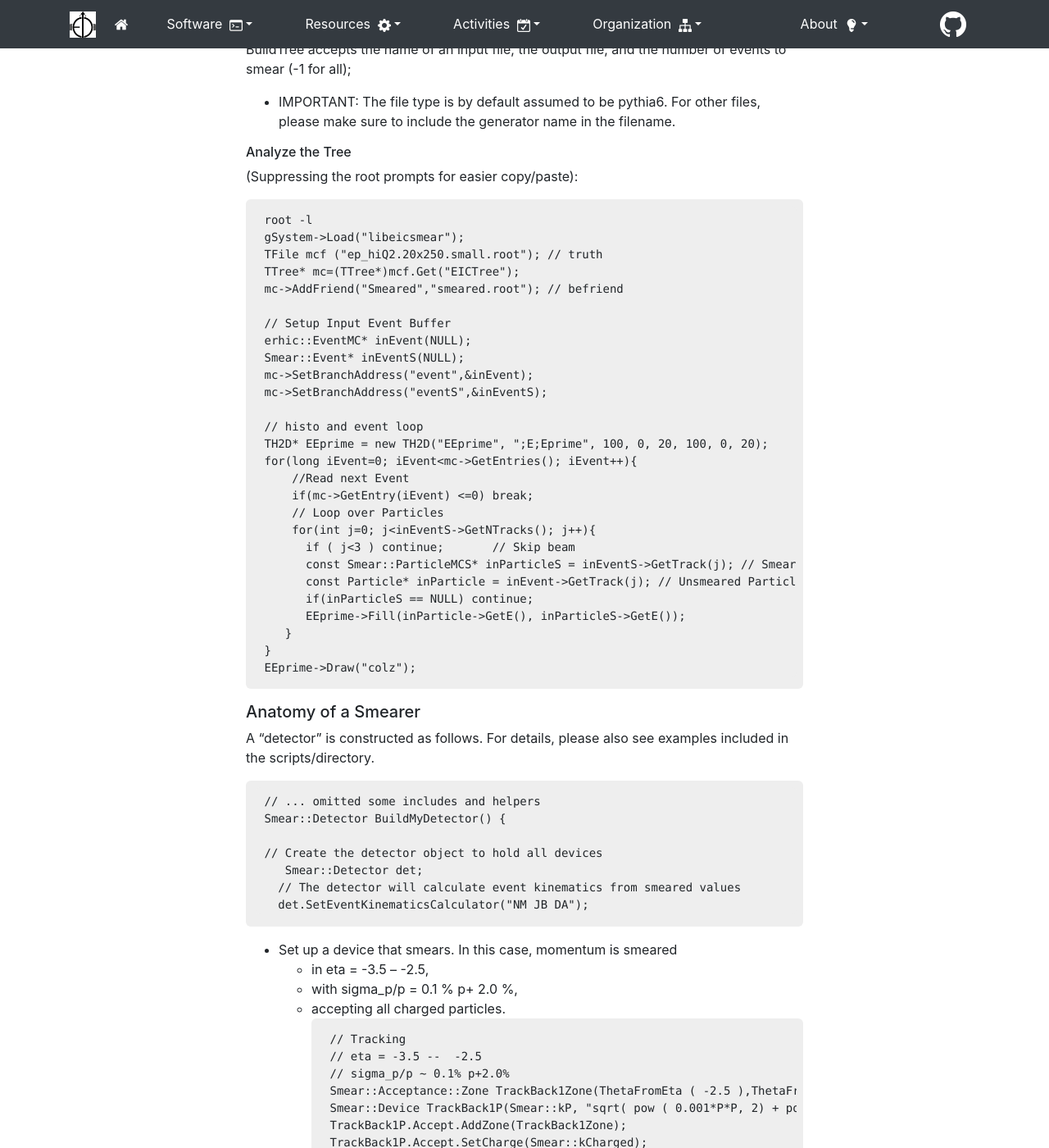
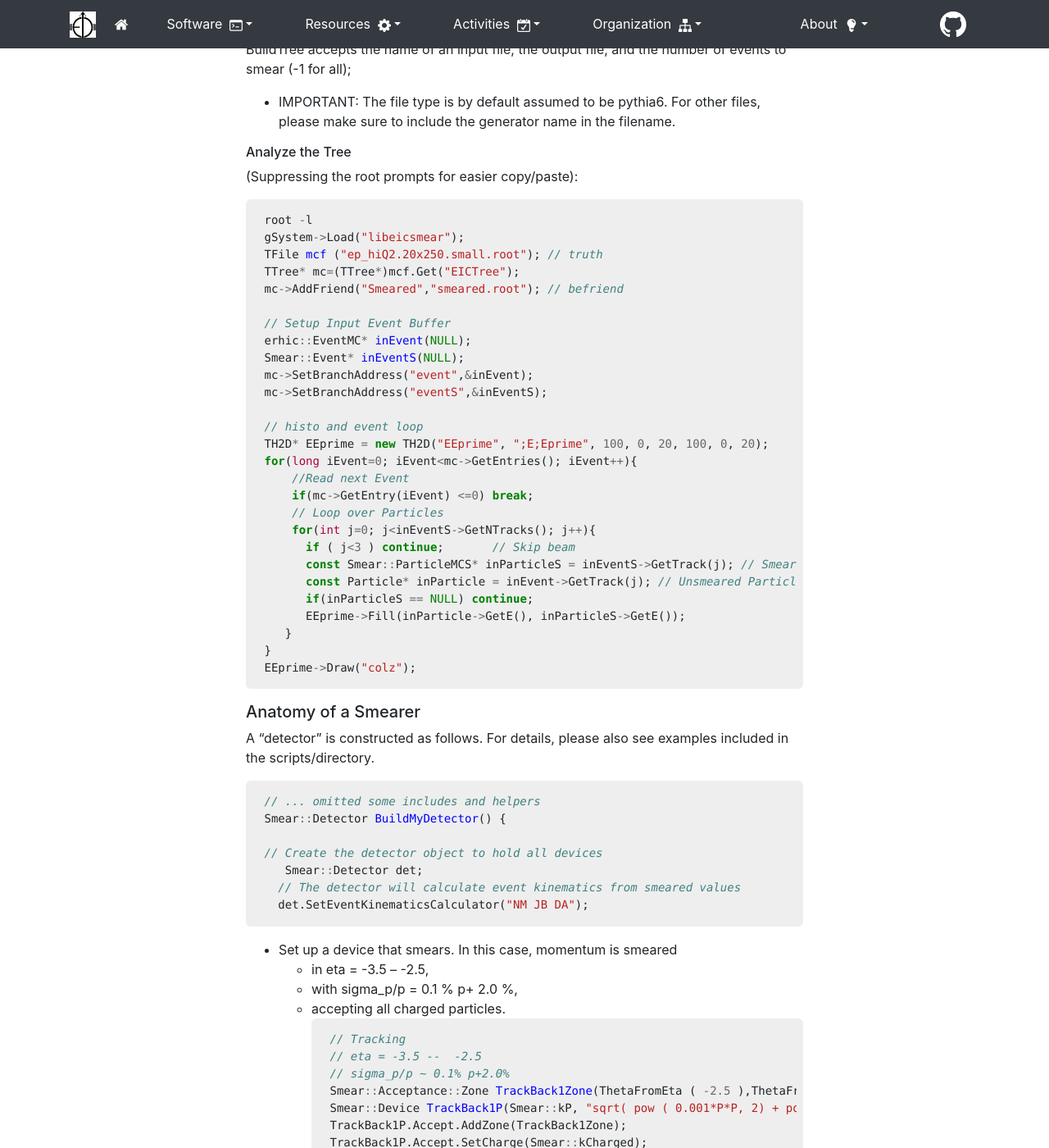
Before and after one commit to kkauder/eic.github.io, a Jekyll site: the page built from _software/eicsmear.md, in a window 1280 px wide and 1400 px high, scrolled down 5033 px. Shown: the whole window at 82% size. Built offline with Jekyll 4.4.1, drawn with Linux system fonts in a browser that asks for light colours; nearby versions of some CDN libraries; some of the changed text lies outside the part shown.

Commit message:
Added styling to eic smear

````diff
--- a/_software/eicsmear.md
+++ b/_software/eicsmear.md
@@ -47,7 +47,7 @@ Most of these are currently hosted at https://gitlab.com/eic/mceg.
 Please see the associated documentation for further information on
 individual generators.
 Creation will typically be of the form
-```
+```bash
 pythiaeRHIC < STEER_FILE > out.log
 ```
 A few small example files are included for testing.
@@ -90,7 +90,7 @@ library.
 ###### Procedure ######
 
 Create a directory in which to build eic-smear and navigate to that
-```
+```bash
 cd eic-smear
 mkdir build
 cd build
@@ -99,14 +99,14 @@ cd build
 Configure using cmake. Optionally, you can specify a location where to
 install include files and libraries:
 We'll assume that the installation path is in $EICDIRECTORY
-```
+```bash
 setenv EICDIRECTORY=</path/to/install>
 cmake ../ -DCMAKE_INSTALL_PREFIX=$EICDIRECTORY
 ```
 
 Build and install (the -j flag specifies how many parallel compilation
 threads to use)
-```
+```bash
 make -j 2
 make install
 ```
@@ -114,7 +114,7 @@ make install
 ###### Notes: ######
 
 * If you see instances of things like
-```
+```bash
 Error in cling::AutoloadingVisitor::InsertIntoAutoloadingState:
    Missing FileEntry for eicsmear/smear/Smear.h
    requested to autoload type erhic::VirtualParticle
@@ -122,7 +122,7 @@ Error in cling::AutoloadingVisitor::InsertIntoAutoloadingState:
 please setenv or export the environment variable ROOT_INCLUDE_PATH to point to the include directory in your installation.
 
 * If building at BNL, you can get ROOT6 in the following manner
-```
+```bash
 source /afs/rhic.bnl.gov/eic/restructured/etc/eic_cshrc.csh
 setenv EIC_LEVEL pro
 #verify
@@ -131,7 +131,7 @@ which root
 
 * If you want to build PYTHIA6-dependent components, pass the location
 of libPythia6 to cmake:
-```
+```bash
 cmake ../ -DCMAKE_INSTALL_PREFIX=</path/to/install> -DPYTHIA6_LIBDIR=/path/to/pythia6/lib
 ```
 This will generate additional classes that allow creation of the
@@ -140,7 +140,7 @@ More detailed documentation of this feature to follow.
 
 * For some reason, tab completion inside ROOT currently only works after
 explicitly loading the library
-```
+```c++
 root [] gSystem->Load("libeicsmear");
 ```
 even if that same command is in your rootlogon.C.
@@ -148,12 +148,12 @@ even if that same command is in your rootlogon.C.
 ##### Tests and Examples #####
 
 if you prepare building using the cmake option
-```
+```bash
 -DBUILD_TESTS=ON
 ```
 a variety of tests are generated from the tests directory:
 
-```
+```bash
 ./tests/test_simple/test_simple_buildtree
 ```
 will read a (provided) e+D BeAGLE file.
@@ -167,7 +167,7 @@ and plots to see and test the acceptance dependence of smearing.
 ##### A canonic example #####
 
 When tests are built, a particularly useful example is
-```
+```bash
 ./tests/qaplots
 ```
 This starts from (provided) examples of text MC output, builds the
@@ -225,7 +225,7 @@ follows:
 
 ###### Generate EicTree ######
 
-```
+```c++
 root [] gSystem->Load("libeicsmear");
 root [] BuildTree ("tests/ep_hiQ2.20x250.small.txt",".",-1);
 Processed 10000 events containing 346937 particles in 6.20576 seconds (0.000620576 sec/event)
@@ -238,7 +238,7 @@ filename. Currently accepted are pythia, pepsi, lepto, rapgap, djangoh, beagle,m
 
 
 ##### Smear the tree
-```
+```c++
 root [] gSystem->Load("libeicsmear")
 root [] .L smearHandBook.cxx // Assuming you copied this here
 root [] SmearTree(BuildHandBookDetector(), "ep_hiQ2.20x250.small.root", "smeared.root",-1)
@@ -255,7 +255,7 @@ other files, please make sure to include the generator name in the filename.
 ###### Analyze the Tree ######
 
 (Suppressing the root prompts for easier copy/paste):
-```
+```c++
 root -l
 gSystem->Load("libeicsmear");
 TFile mcf ("ep_hiQ2.20x250.small.root"); // truth
@@ -290,7 +290,7 @@ EEprime->Draw("colz");
 A "detector" is constructed as follows. For details,
 please also see examples included in the scripts/directory.
 
-```
+```c++
 // ... omitted some includes and helpers
 Smear::Detector BuildMyDetector() {
 
@@ -304,7 +304,7 @@ Smear::Detector BuildMyDetector() {
   * in eta = -3.5 --  -2.5,
   * with sigma_p/p = 0.1 % p+ 2.0 %,
   * accepting all charged particles.
-```
+```c++
   // Tracking
   // eta = -3.5 --  -2.5
   // sigma_p/p ~ 0.1% p+2.0%
@@ -320,7 +320,7 @@ Smear::Detector BuildMyDetector() {
   electrons that represents the combined information from multiple
   detectors, e.g.:
 
-```
+```c++
   TrackBack1P.Accept.SetCharge(Smear::kCharged);
   TrackBack1P.Accept.SetGenre(Smear::kHadronic);
   det.AddDevice(TrackBack1P);
@@ -337,7 +337,7 @@ etc.
 
 * Finally, after adding all desired devices return the complete
 detector.
-```
+```c++
   return det;
 }
 ```
@@ -350,7 +350,7 @@ principle, kPt and kPz is also supported but currently not working.
 * If you want to have an unsmeared value in the smeared tree, use a
 perfect device, e.g:
 
-```
+```c++
 Smear::Device TrackTheta(Smear::kTheta, "0");
 ```
 
@@ -358,7 +358,7 @@ Smear::Device TrackTheta(Smear::kTheta, "0");
 to 0, meaning eic-smear treats them as measured with a zero value. It
 is in most cases up to the user to catch this behavior with lines of
 the form
-```
+```c++
 if ( fabs (  inParticleS->GetTheta())> 1e-8 ) { \\ physical, treat as measured }
 ```
 This unfortunate behavior will be corrected in future releases, but
````
